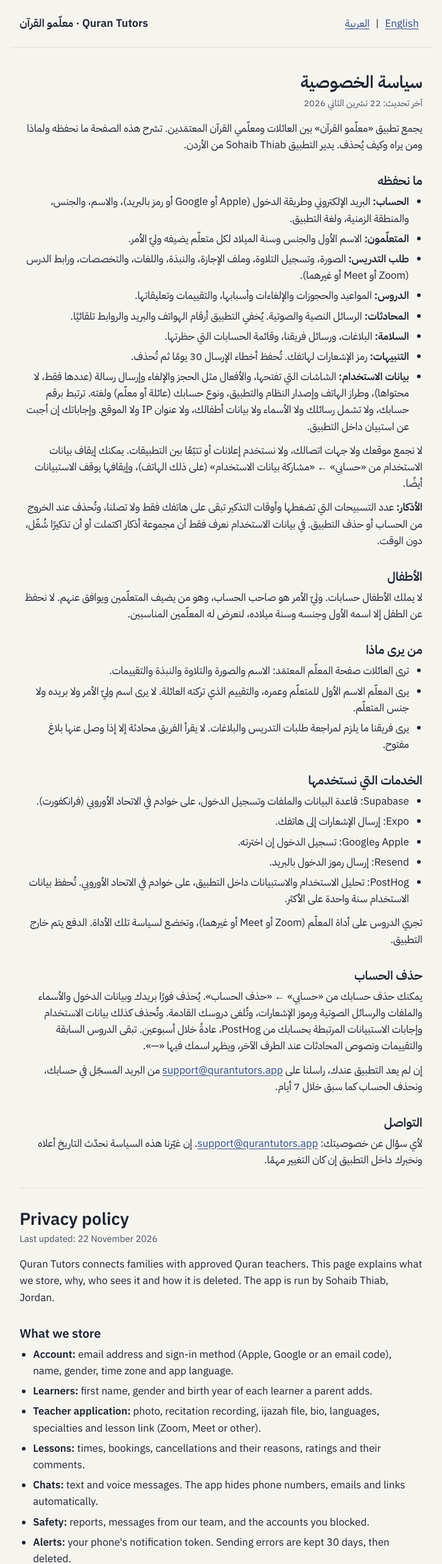
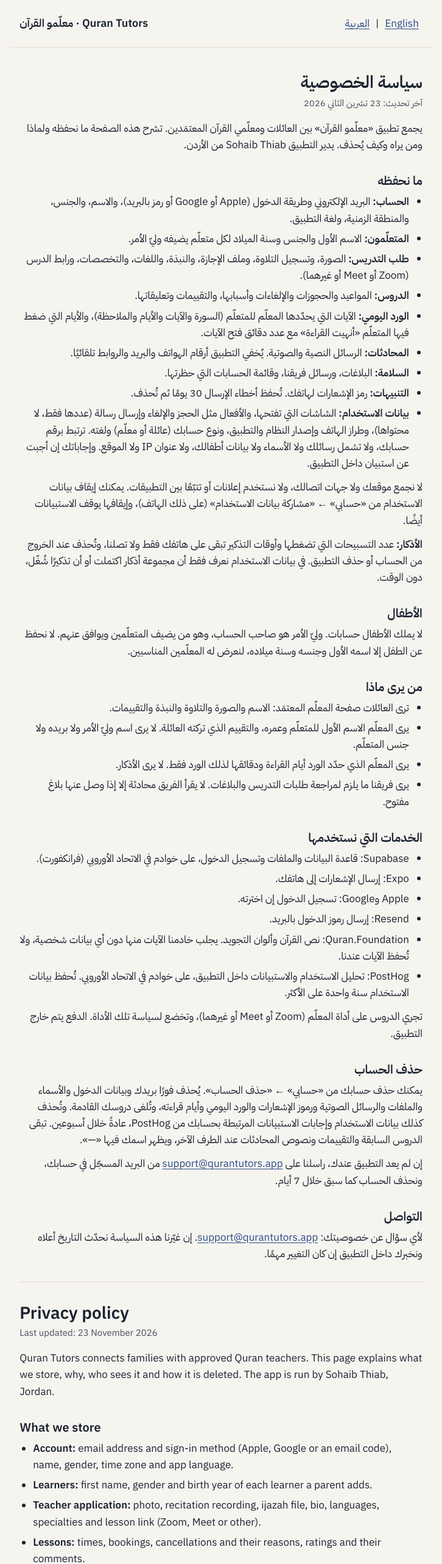
Before and after one commit to sohaibt/quran-legal, a plain HTML site: page privacy.html in a window 1280 px wide. Shown: the top 2564 px of the page at 61% size, without its empty margins (277-1003 px from the left). Drawn offline with Linux system fonts and the light colour scheme.

Commit message:
privacy: daily wird (reading days and minutes shared with the teacher who set it), Quran.Foundation
Co-Authored-By: Claude Opus 5.5 <noreply@anthropic.com>
Claude-Session: https://claude.ai/code/session_016DNsucz4rSTirH2ifaFTmJ

```diff
--- a/privacy.html
+++ b/privacy.html
@@ -17,7 +17,7 @@
 
 <section id="ar" lang="ar" dir="rtl">
   <h1>سياسة الخصوصية</h1>
-  <p class="updated">آخر تحديث: 22 تشرين الثاني 2026</p>
+  <p class="updated">آخر تحديث: 23 تشرين الثاني 2026</p>
   <p>يجمع تطبيق «معلّمو القرآن» بين العائلات ومعلّمي القرآن المعتمَدين. تشرح هذه الصفحة ما نحفظه ولماذا ومن يراه وكيف يُحذف. يدير التطبيق <span lang="en" dir="ltr">Sohaib Thiab</span> من الأردن.</p>
 
   <h2 id="ar-store">ما نحفظه</h2>
@@ -26,6 +26,7 @@
     <li><strong>المتعلّمون:</strong> الاسم الأول والجنس وسنة الميلاد لكل متعلّم يضيفه وليّ الأمر.</li>
     <li><strong>طلب التدريس:</strong> الصورة، وتسجيل التلاوة، وملف الإجازة، والنبذة، واللغات، والتخصصات، ورابط الدرس (Zoom أو Meet أو غيرهما).</li>
     <li><strong>الدروس:</strong> المواعيد والحجوزات والإلغاءات وأسبابها، والتقييمات وتعليقاتها.</li>
+    <li><strong>الورد اليومي:</strong> الآيات التي يحدّدها المعلّم للمتعلّم (السورة والآيات والأيام والملاحظة)، والأيام التي ضغط فيها المتعلّم «أنهيت القراءة» مع عدد دقائق فتح الآيات.</li>
     <li><strong>المحادثات:</strong> الرسائل النصية والصوتية. يُخفي التطبيق أرقام الهواتف والبريد والروابط تلقائيًا.</li>
     <li><strong>السلامة:</strong> البلاغات، ورسائل فريقنا، وقائمة الحسابات التي حظرتها.</li>
     <li><strong>التنبيهات:</strong> رمز الإشعارات لهاتفك. تُحفظ أخطاء الإرسال 30 يومًا ثم تُحذف.</li>
@@ -41,6 +42,7 @@
   <ul>
     <li>ترى العائلات صفحة المعلّم المعتمَد: الاسم والصورة والتلاوة والنبذة والتقييمات.</li>
     <li>يرى المعلّم الاسم الأول للمتعلّم وعمره، والتقييم الذي تركته العائلة. لا يرى اسم وليّ الأمر ولا بريده ولا جنس المتعلّم.</li>
+    <li>يرى المعلّم الذي حدّد الورد أيام القراءة ودقائقها لذلك الورد فقط. لا يرى الأذكار.</li>
     <li>يرى فريقنا ما يلزم لمراجعة طلبات التدريس والبلاغات. لا يقرأ الفريق محادثة إلا إذا وصل عنها بلاغ مفتوح.</li>
   </ul>
 
@@ -50,12 +52,13 @@
     <li>Expo: إرسال الإشعارات إلى هاتفك.</li>
     <li>Apple وGoogle: تسجيل الدخول إن اخترته.</li>
     <li>Resend: إرسال رموز الدخول بالبريد.</li>
+    <li>Quran.Foundation: نص القرآن وألوان التجويد. يجلب خادمنا الآيات منها دون أي بيانات شخصية، ولا تُحفظ الآيات عندنا.</li>
     <li>PostHog: تحليل الاستخدام والاستبيانات داخل التطبيق، على خوادم في الاتحاد الأوروبي. تُحفظ بيانات الاستخدام سنة واحدة على الأكثر.</li>
   </ul>
   <p>تجري الدروس على أداة المعلّم (Zoom أو Meet أو غيرهما)، وتخضع لسياسة تلك الأداة. الدفع يتم خارج التطبيق.</p>
 
   <h2 id="ar-deletion">حذف الحساب</h2>
-  <p>يمكنك حذف حسابك من «حسابي» ← «حذف الحساب». يُحذف فورًا بريدك وبيانات الدخول والأسماء والملفات والرسائل الصوتية ورموز الإشعارات، وتُلغى دروسك القادمة. وتُحذف كذلك بيانات الاستخدام وإجابات الاستبيانات المرتبطة بحسابك من PostHog، عادةً خلال أسبوعين. تبقى الدروس السابقة والتقييمات ونصوص المحادثات عند الطرف الآخر، ويظهر اسمك فيها «—».</p>
+  <p>يمكنك حذف حسابك من «حسابي» ← «حذف الحساب». يُحذف فورًا بريدك وبيانات الدخول والأسماء والملفات والرسائل الصوتية ورموز الإشعارات والورد اليومي وأيام قراءته، وتُلغى دروسك القادمة. وتُحذف كذلك بيانات الاستخدام وإجابات الاستبيانات المرتبطة بحسابك من PostHog، عادةً خلال أسبوعين. تبقى الدروس السابقة والتقييمات ونصوص المحادثات عند الطرف الآخر، ويظهر اسمك فيها «—».</p>
   <p>إن لم يعد التطبيق عندك، راسلنا على <a href="mailto:support@qurantutors.app">support@qurantutors.app</a> من البريد المسجّل في حسابك، ونحذف الحساب كما سبق خلال 7 أيام.</p>
 
   <h2 id="ar-contact">التواصل</h2>
@@ -64,7 +67,7 @@
 
 <section id="en" lang="en" dir="ltr">
   <h1>Privacy policy</h1>
-  <p class="updated">Last updated: 22 November 2026</p>
+  <p class="updated">Last updated: 23 November 2026</p>
   <p>Quran Tutors connects families with approved Quran teachers. This page explains what we store, why, who sees it and how it is deleted. The app is run by Sohaib Thiab, Jordan.</p>
 
   <h2 id="en-store">What we store</h2>
@@ -73,6 +76,7 @@
     <li><strong>Learners:</strong> first name, gender and birth year of each learner a parent adds.</li>
     <li><strong>Teacher application:</strong> photo, recitation recording, ijazah file, bio, languages, specialties and lesson link (Zoom, Meet or other).</li>
     <li><strong>Lessons:</strong> times, bookings, cancellations and their reasons, ratings and their comments.</li>
+    <li><strong>Daily wird:</strong> the verses a teacher sets for a learner (surah, verses, days and note), and the days the learner tapped "I finished reading" with the minutes the verses were open.</li>
     <li><strong>Chats:</strong> text and voice messages. The app hides phone numbers, emails and links automatically.</li>
     <li><strong>Safety:</strong> reports, messages from our team, and the accounts you blocked.</li>
     <li><strong>Alerts:</strong> your phone's notification token. Sending errors are kept 30 days, then deleted.</li>
@@ -88,6 +92,7 @@
   <ul>
     <li>Families see an approved teacher's page: name, photo, recitation, bio and ratings.</li>
     <li>Teachers see a learner's first name and age, and the rating the family gave. They never see the parent's name or email, or the learner's gender.</li>
+    <li>The teacher who set a wird sees the reading days and minutes for that wird only. Athkar are never shown to teachers.</li>
     <li>Our team sees what it needs to review teacher applications and reports. It reads a chat only while there is an open report about it.</li>
   </ul>
 
@@ -97,12 +102,13 @@
     <li>Expo: delivers notifications to your phone.</li>
     <li>Apple and Google: sign-in, if you choose it.</li>
     <li>Resend: sends sign-in codes by email.</li>
+    <li>Quran.Foundation: the Quran text and tajweed colors. Our server fetches the verses without sending any personal data, and we do not store them.</li>
     <li>PostHog: usage analytics and in-app surveys, on servers in the European Union. Usage data is kept for at most one year.</li>
   </ul>
   <p>Lessons happen on the teacher's own tool (Zoom, Meet or other) under that tool's policy. Payments happen outside the app.</p>
 
   <h2 id="en-deletion">Deleting your account</h2>
-  <p>You can delete your account in My account → Delete account. Your email, sign-in data, names, files, voice messages and notification tokens are removed at once, and your upcoming lessons are cancelled. The usage data and survey answers linked to your account are also deleted from PostHog, usually within two weeks. Past lessons, ratings and chat text stay with the other side, with your name shown as "—".</p>
+  <p>You can delete your account in My account → Delete account. Your email, sign-in data, names, files, voice messages, notification tokens and daily wirds with their reading days are removed at once, and your upcoming lessons are cancelled. The usage data and survey answers linked to your account are also deleted from PostHog, usually within two weeks. Past lessons, ratings and chat text stay with the other side, with your name shown as "—".</p>
   <p>If you no longer have the app, email <a href="mailto:support@qurantutors.app">support@qurantutors.app</a> from your account's email address and we delete the account as above within 7 days.</p>
 
   <h2 id="en-contact">Contact</h2>
```
